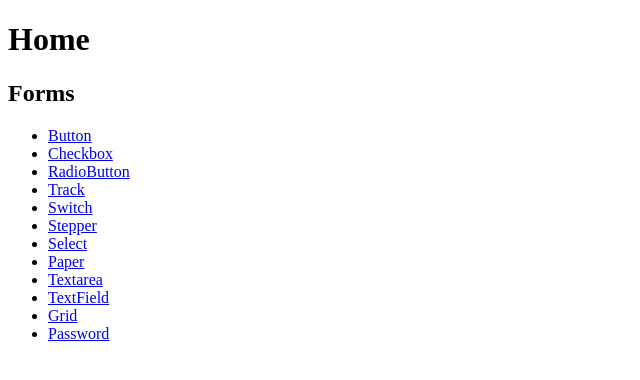
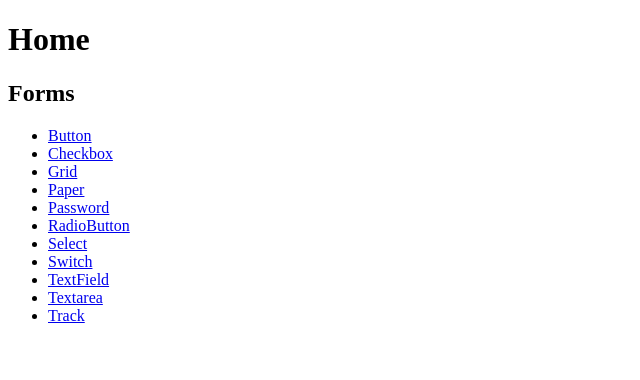
Before and after one commit to rakuten-rex/rakuten-rex, a React (Create React App) app in the folder rex-app/: page / in a window 1280 px wide. Shown: the top 380 px of the page, without its empty margins (0-640 px from the left). Built offline with nearby package versions, Linux system fonts and the light colour scheme.

Commit message:
Update - Refactoring of Home links

```diff
--- a/rex-app/src/Home.jsx
+++ b/rex-app/src/Home.jsx
@@ -2,6 +2,20 @@ import React from 'react';
 import { Route, Switch as RouterSwitch, Link as RouterLink } from 'react-router-dom';
 
 export default function Home() {
+  const pages = [
+    'Button',
+    'Checkbox',
+    'Grid',
+    'Paper',
+    'Password',
+    'RadioButton',
+    'Select',
+    'Switch',
+    'TextField',
+    'Textarea',
+    'Track',
+  ];
+
   return (
     <RouterSwitch>
       <Route exact path="/">
@@ -9,42 +23,15 @@ export default function Home() {
           <h1>Home</h1>
           <h2>Forms</h2>
           <ul>
-            <li>
-              <RouterLink to="/Button">Button</RouterLink>
-            </li>
-            <li>
-              <RouterLink to="/Checkbox">Checkbox</RouterLink>
-            </li>
-            <li>
-              <RouterLink to="/RadioButton">RadioButton</RouterLink>
-            </li>
-            <li>
-              <RouterLink to="/Track">Track</RouterLink>
-            </li>
-            <li>
-              <RouterLink to="/Switch">Switch</RouterLink>
-            </li>
-            <li>
-              <RouterLink to="/Stepper">Stepper</RouterLink>
-            </li>
-            <li>
-              <RouterLink to="/Select">Select</RouterLink>
-            </li>
-            <li>
-              <RouterLink to="/Paper">Paper</RouterLink>
-            </li>
-            <li>
-              <RouterLink to="/Textarea">Textarea</RouterLink>
-            </li>
-            <li>
-              <RouterLink to="/TextField">TextField</RouterLink>
-            </li>
-            <li>
-              <RouterLink to="/Grid">Grid</RouterLink>
-            </li>
-            <li>
-              <RouterLink to="/Password">Password</RouterLink>
-            </li>
+            {
+              pages.map(pageName => {
+                return (
+                  <li>
+                    <RouterLink to={`/${pageName}`}>{pageName}</RouterLink>
+                  </li>
+                );
+              })
+            }
           </ul>
         </div>
       </Route>
```
